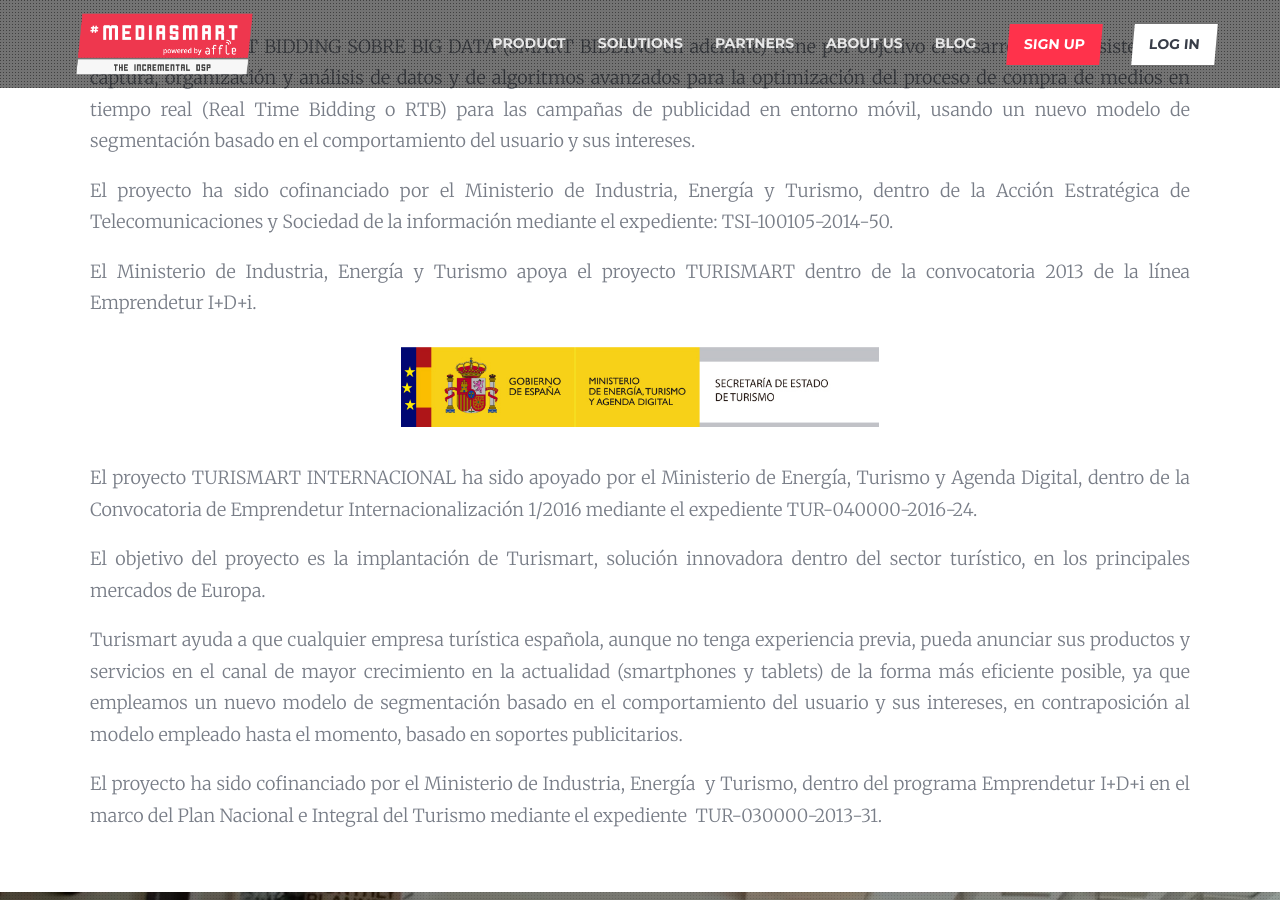
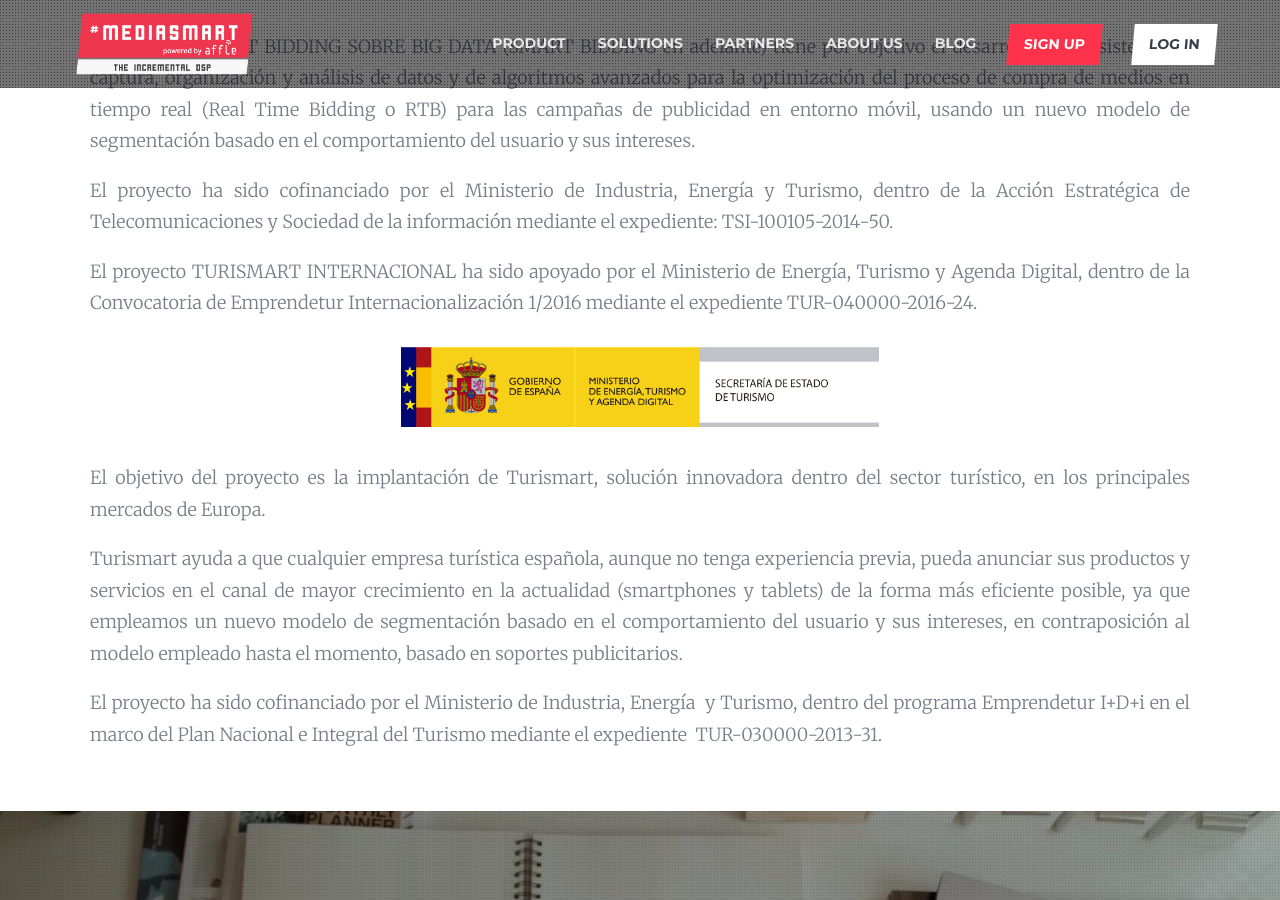
Before and after one commit to mediasmart/site-product, a Jekyll site: the page built from financing/index.md, in a window 1280 px wide and 900 px high, scrolled down 566 px. Built offline with Jekyll 4.4.1, drawn with Linux system fonts in a browser that asks for light colours; nearby versions of some CDN libraries; some web fonts are replaced.

Commit message:
Text changes

```diff
--- a/financing/index.md
+++ b/financing/index.md
@@ -18,13 +18,11 @@ El proyecto SMART BIDDING SOBRE BIG DATA (SMART BIDDING en adelante) tiene por o
 
 El proyecto ha sido cofinanciado por el Ministerio de Industria, Energía y Turismo, dentro de la Acción Estratégica de Telecomunicaciones y Sociedad de la información mediante el expediente: TSI-100105-2014-50.
 
-El Ministerio de Industria, Energía y Turismo apoya el proyecto TURISMART dentro de la convocatoria 2013 de la línea Emprendetur I+D+i.
+El proyecto TURISMART INTERNACIONAL ha sido apoyado por el Ministerio de Energía, Turismo y Agenda Digital, dentro de la Convocatoria de Emprendetur  Internacionalización 1/2016 mediante el expediente TUR-040000-2016-24.
 
 <div data-role='logos'>
   <img src='/assets/images/logo-ministerio-turismo-secretaria.jpg' alt='Logo of the Ministerio de energia, turismo y agenda digital' />
 </div>
-
-El  proyecto TURISMART INTERNACIONAL ha sido apoyado por el Ministerio de Energía, Turismo y Agenda Digital, dentro de la Convocatoria de Emprendetur  Internacionalización 1/2016 mediante el expediente TUR-040000-2016-24.
 
 El objetivo del proyecto es la implantación de Turismart, solución innovadora dentro del sector turístico, en los principales mercados de Europa.
 
```
